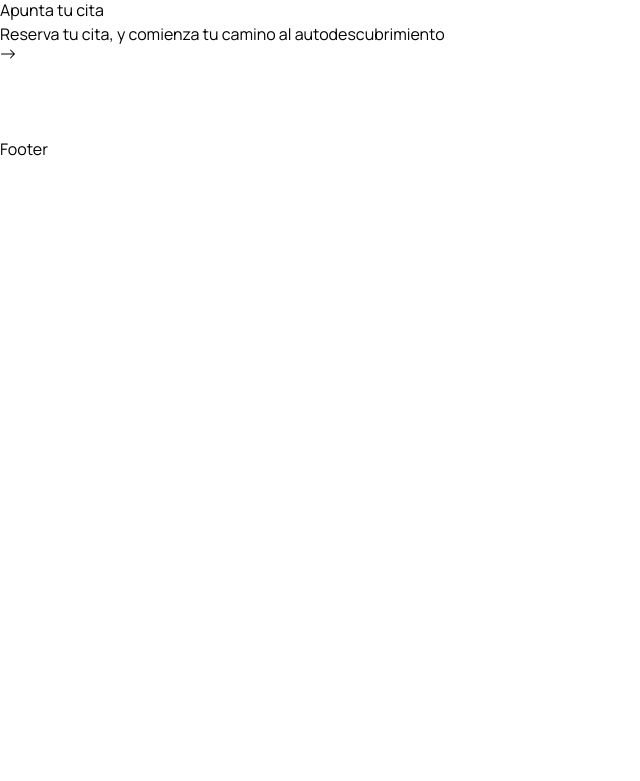
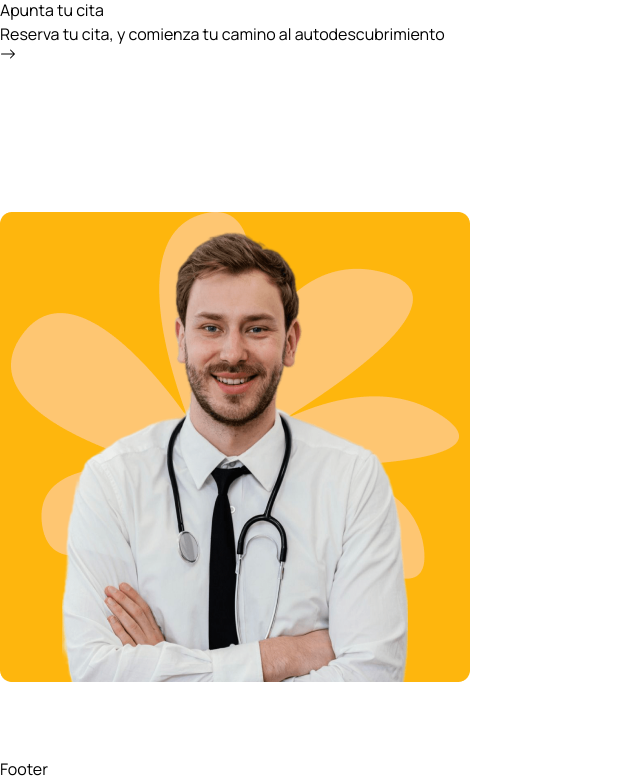
Before and after one commit to agt1984/atencionPsicologica, a React (Vite) app in the folder frontend/: page / in a window 1280 px wide. Shown: the part 2312-3093 px from the top of the page, without its empty margins (0-640 px from the left). Before the commit the page ends 2473 px from the top, so only its background shows below. Built offline with nearby package versions, Linux system fonts and the light colour scheme; the HTML template or start-up script is replaced by a standard one.

Commit message:
About page added

```diff
--- /dev/null
+++ b/frontend/src/components/About/About.jsx
@@ -0,0 +1,21 @@
+import React from 'react'
+import aboutImg from '../../assets/images/about.png' //esta es otra imagen de otro feo, esta tal vez hay que cambiarla
+
+const About = () => {
+  return (
+    <section>
+        <div className='container'>
+            <div className='flex justify-between gap-[50px] lg:gap-[130px] xl:gap-0 flex-col lg:flex-row'>
+
+                {/* ====== about img ====== */}
+                <div className='relative w-3/4 lg:w-1/2 xl:w-[770px] z-10 order-2 lg:order-1'>
+                    <img src={aboutImg} alt="" />
+                </div>
+
+            </div>
+        </div>
+    </section>
+  )
+}
+
+export default About
--- a/frontend/src/pages/Home.jsx
+++ b/frontend/src/pages/Home.jsx
@@ -9,6 +9,7 @@ import icon02 from "../assets/images/icon02.png";
 import icon03 from "../assets/images/icon03.png";
 import { Link } from 'react-router-dom'; //revisa el link a que pagina manda
 import { BsArrowRight } from "react-icons/bs";
+import About from '../components/About/About';
 
 const Home = () => {
   return (
@@ -148,6 +149,8 @@ const Home = () => {
           </div>
         </div>
       </section>
+
+      <About />
     </>
   );
 };
```
